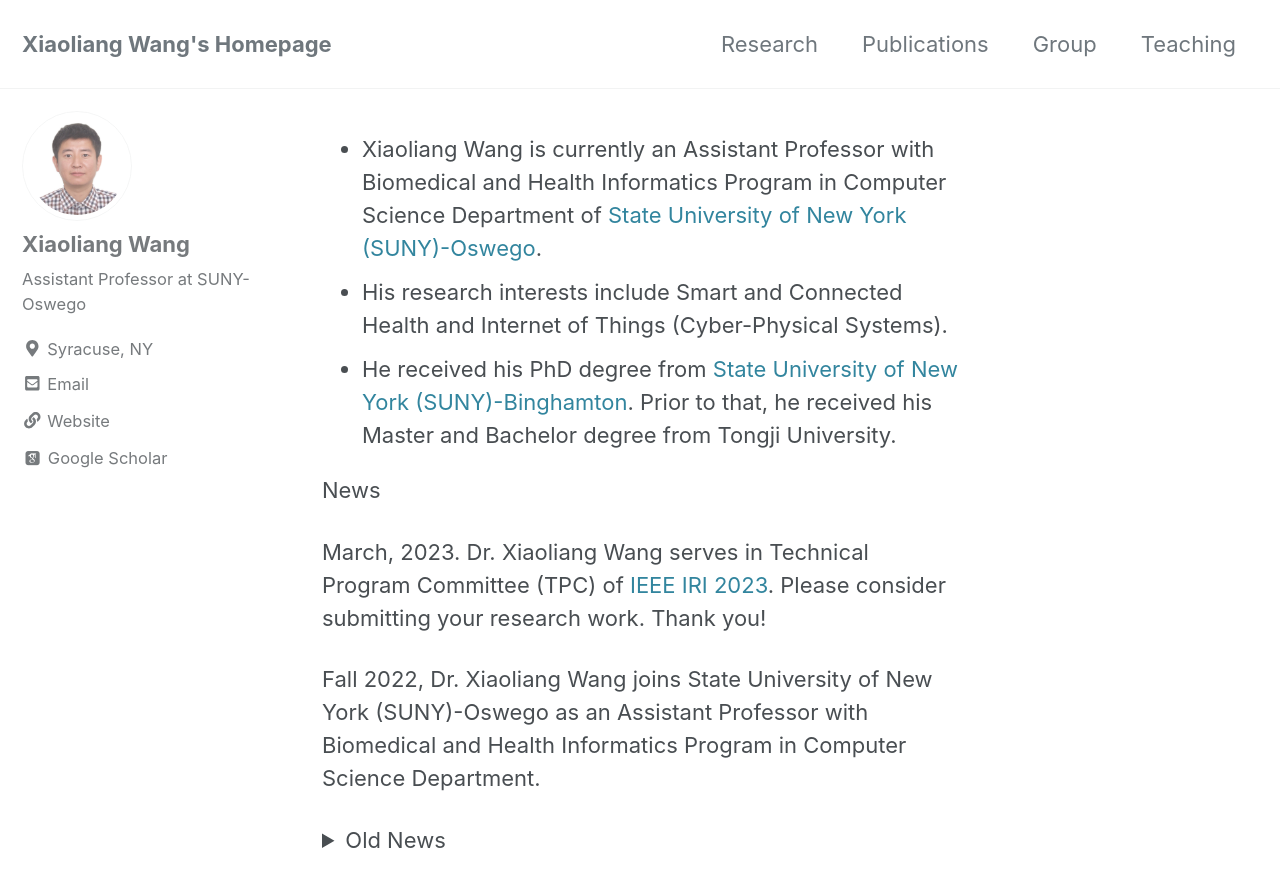
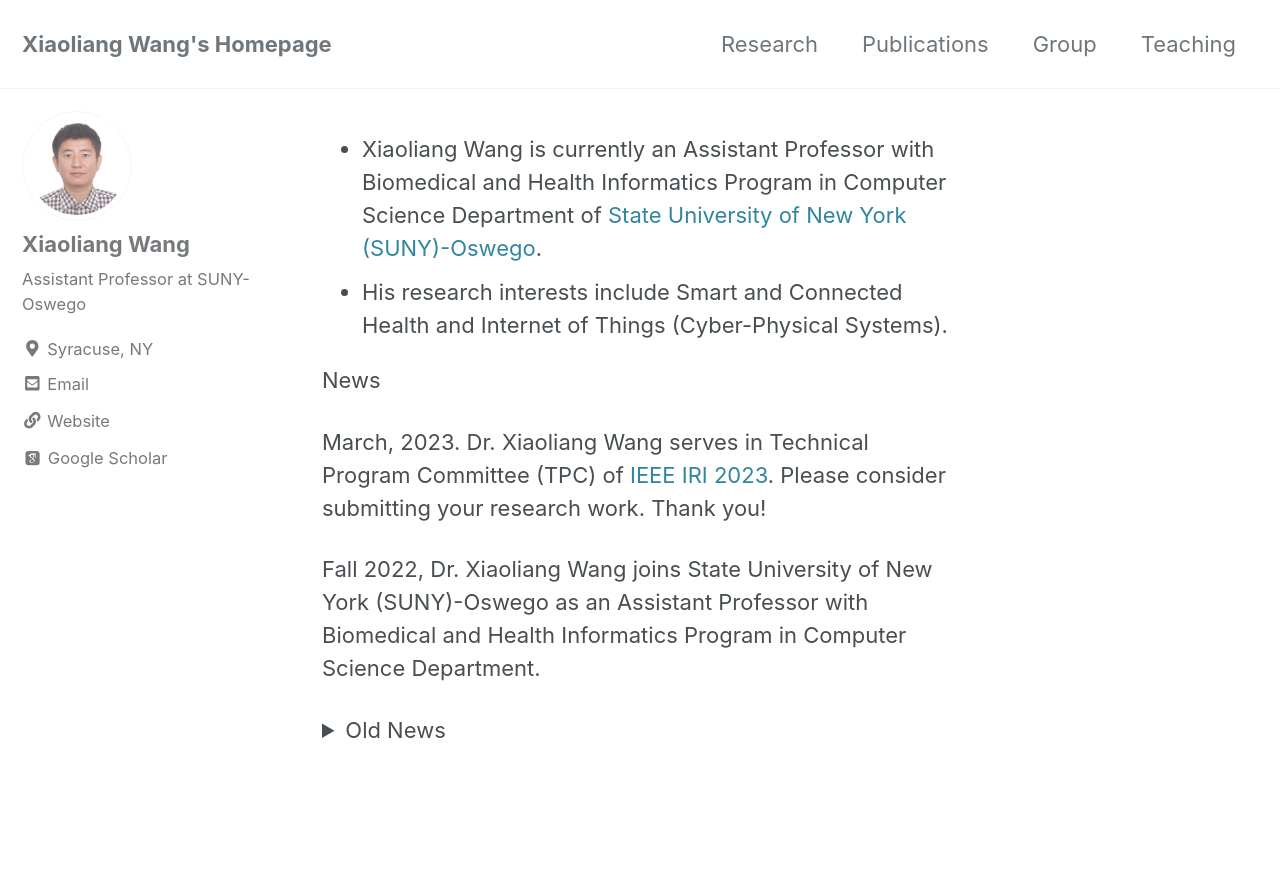
Before and after one commit to wang-xiaoliang/wang-xiaoliang.github.io, a Jekyll site: the page built from index.md, in a window 1280 px wide and 900 px high. Shown: the top 887 px of the window. Built offline with Jekyll 4.4.1, drawn with Linux system fonts in a browser that asks for light colours; cached includes are drawn as plain includes; nearby versions of some CDN libraries; some web fonts are replaced; our own code applies the rules of GitHub Pages for plain Markdown files; the list of posts is cut into pages by our own code.

Commit message:
Update index.md

```diff
--- a/index.md
+++ b/index.md
@@ -11,7 +11,6 @@ author_profile: true
 
 * Xiaoliang Wang is currently an Assistant Professor with Biomedical and Health Informatics Program in Computer Science Department of [State University of New York (SUNY)-Oswego](http://www.oswego.edu/).
 * His research interests include Smart and Connected Health and Internet of Things (Cyber-Physical Systems).
-* He received his PhD degree from [State University of New York (SUNY)-Binghamton](http://www.binghamton.edu/index.php). Prior to that, he received his Master and Bachelor degree from Tongji University.
 
 News
 
```
